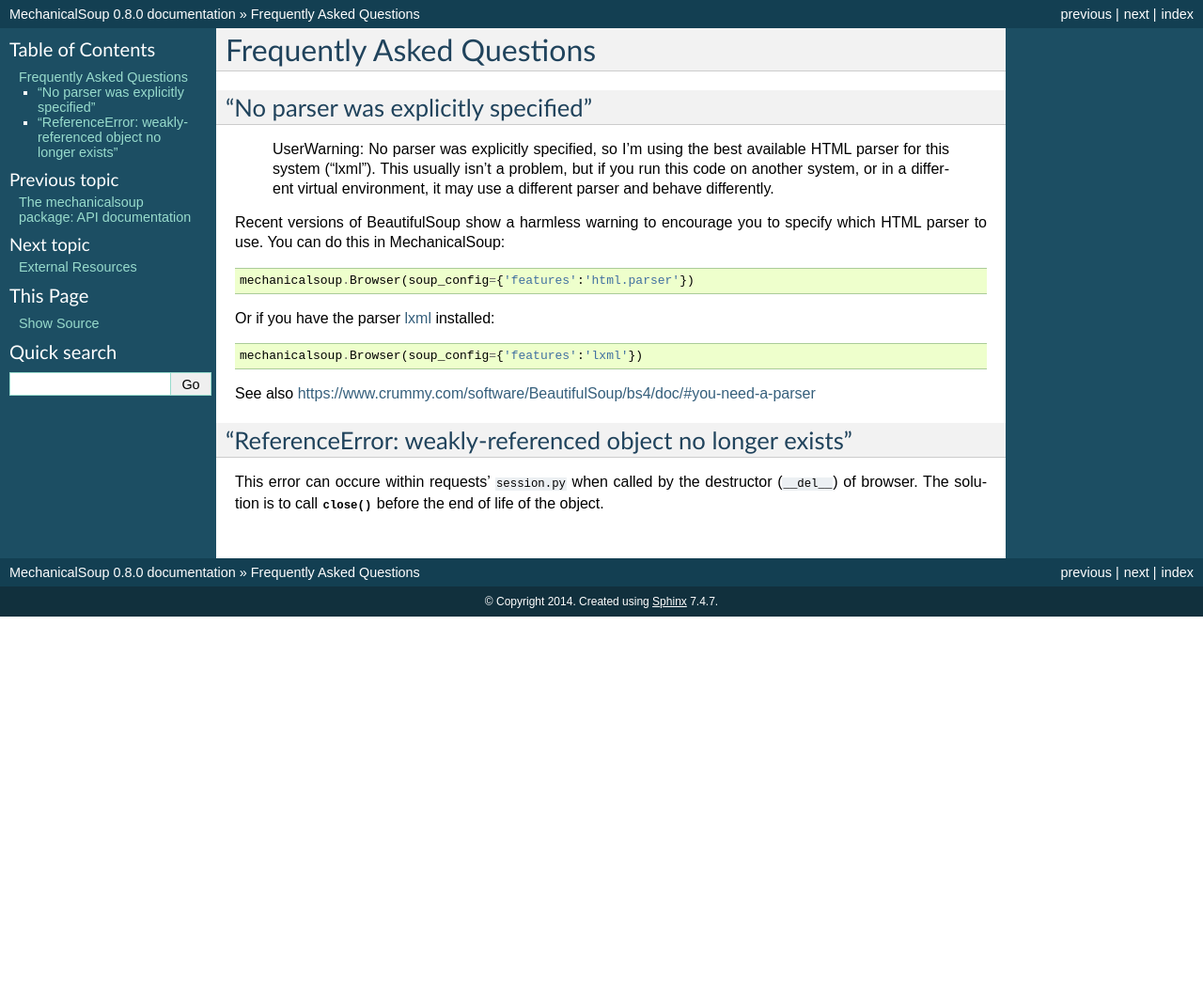
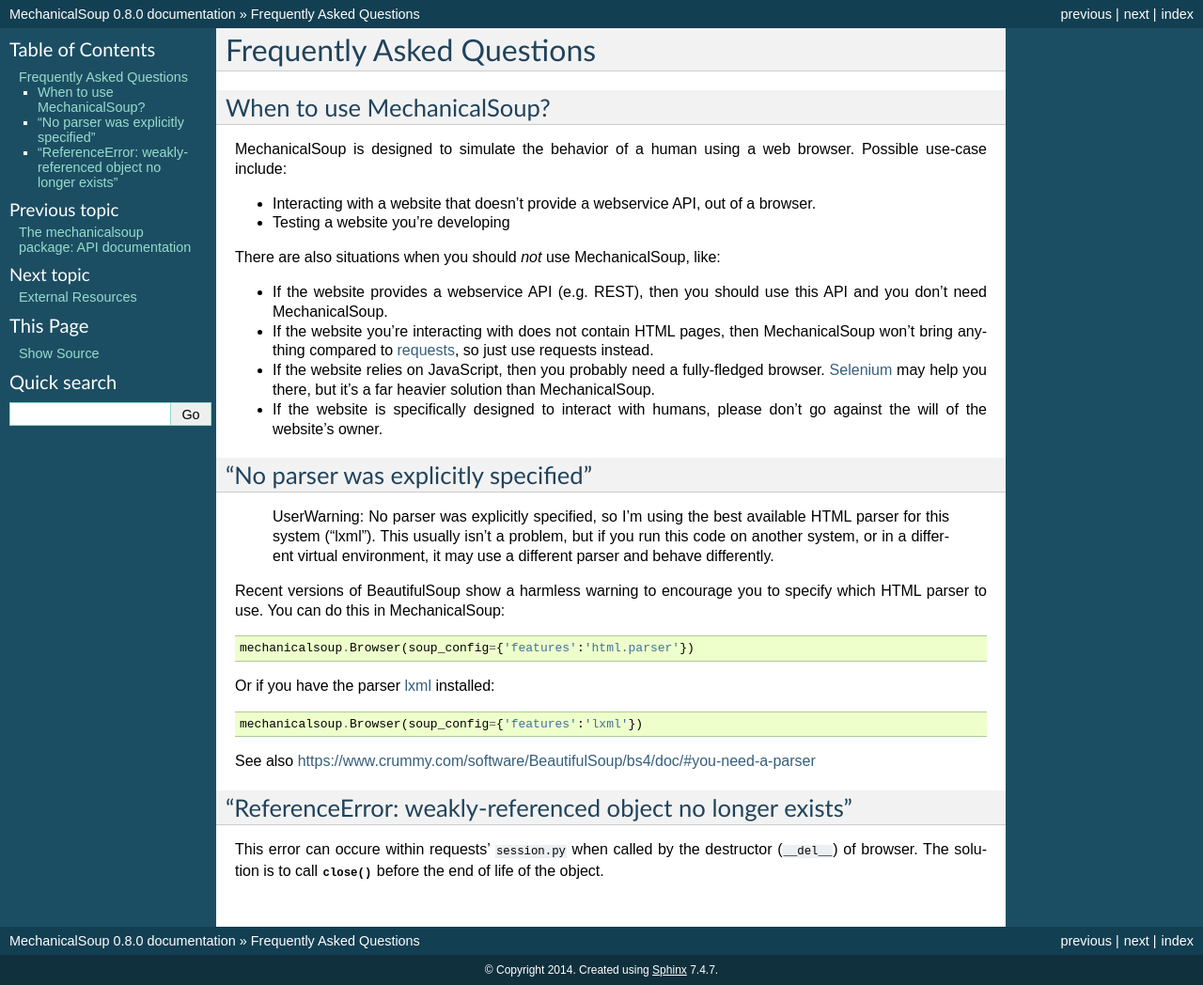
Before and after one commit to MechanicalSoup/MechanicalSoup, a Sphinx documentation site: the page built from docs/faq.rst, in a window 1280 px wide. Shown: the whole page at 94% size. Built offline with Sphinx 7.4.7, drawn with Linux system fonts in a browser that asks for light colours; before the commit the page ends 900 px from its top, so only the background shows below that.

Commit message:
FAQ: when to use MechanicalSoup?

```diff
--- a/docs/faq.rst
+++ b/docs/faq.rst
@@ -1,5 +1,33 @@
 Frequently Asked Questions
 ==========================
+
+When to use MechanicalSoup?
+~~~~~~~~~~~~~~~~~~~~~~~~~~~
+
+MechanicalSoup is designed to simulate the behavior of a human using a
+web browser. Possible use-case include:
+
+* Interacting with a website that doesn't provide a webservice API,
+  out of a browser.
+
+* Testing a website you're developing
+
+There are also situations when you should *not* use MechanicalSoup,
+like:
+
+* If the website provides a webservice API (e.g. REST), then you
+  should use this API and you don't need MechanicalSoup.
+
+* If the website you're interacting with does not contain HTML pages,
+  then MechanicalSoup won't bring anything compared to `requests
+  <http://docs.python-requests.org/>`__, so just use requests instead.
+
+* If the website relies on JavaScript, then you probably need a
+  fully-fledged browser. `Selenium <http://www.seleniumhq.org/>`__ may
+  help you there, but it's a far heavier solution than MechanicalSoup.
+
+* If the website is specifically designed to interact with humans,
+  please don't go against the will of the website's owner.
 
 "No parser was explicitly specified"
 ~~~~~~~~~~~~~~~~~~~~~~~~~~~~~~~~~~~~
```
